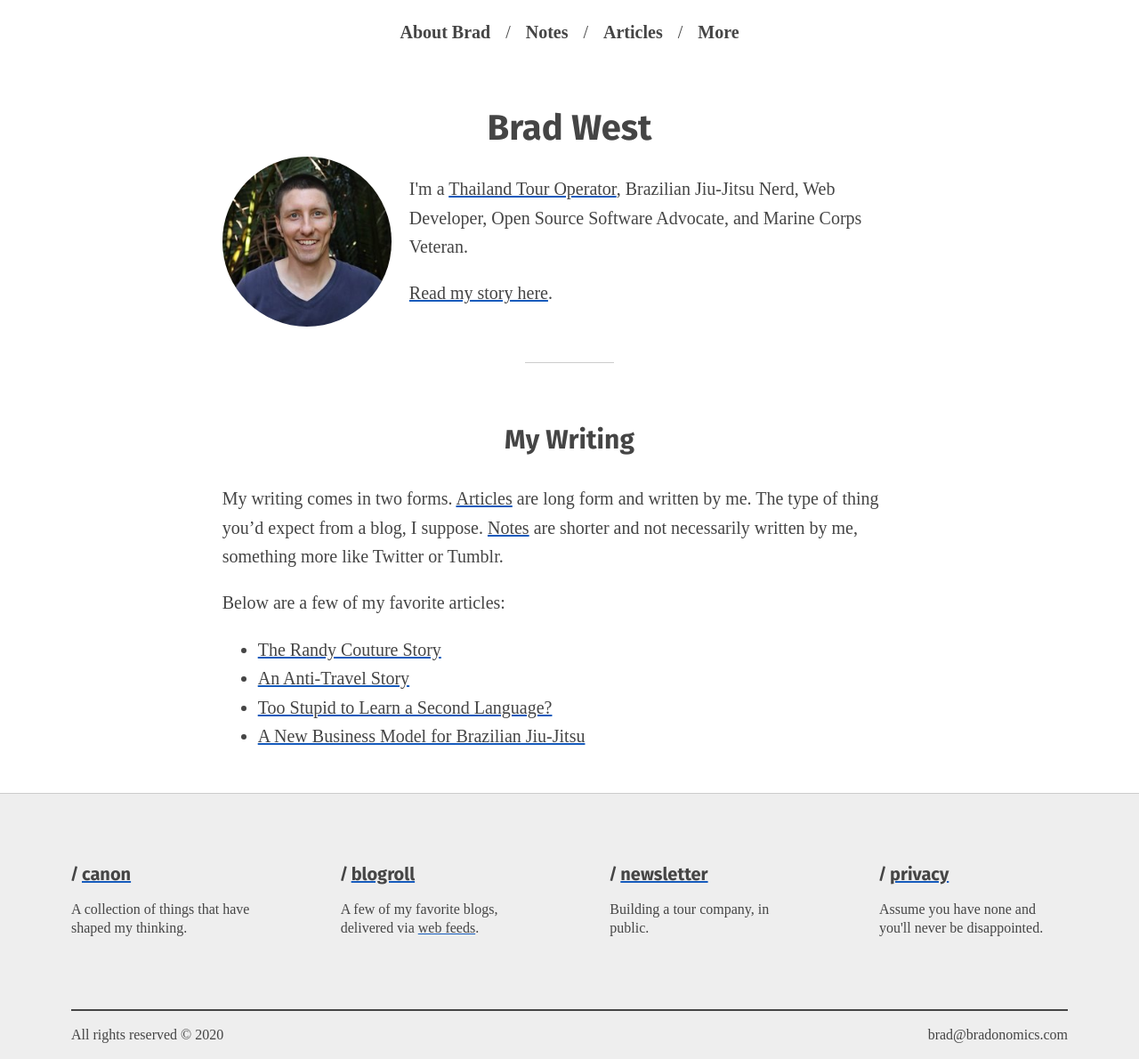
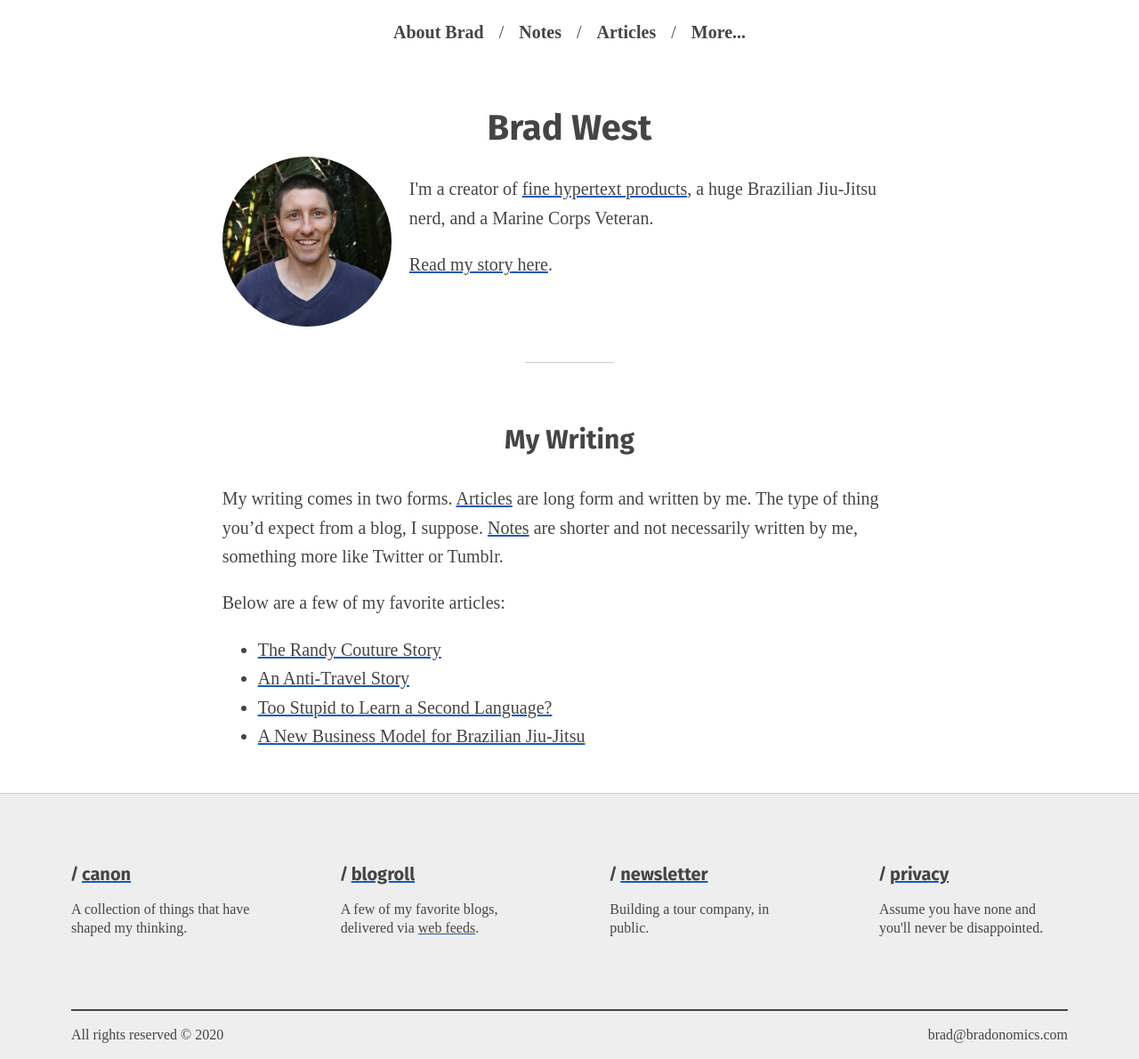
Before and after one commit to bradonomics/bradonomics.com, a Jekyll site: the page built from _pages/index.md, in a window 1280 px wide. Shown: the whole page at 89% size. Built offline with Jekyll 4.4.1, drawn with Linux system fonts in a browser that asks for light colours.

Commit message:
Remove Thailand ETC and add WebNiyom intro on homepage

```diff
--- a/_layouts/default.html
+++ b/_layouts/default.html
@@ -45,7 +45,7 @@
       {% for link in site.data.navigation %}
         <a {% if page.url == link.url %}class="active" {% endif %}href="{{ link.url | absolute_url }}">{{ link.title }}</a> /
       {% endfor %}
-      <a href="#footer-nav">More</a>
+      <a href="#footer-nav">More...</a>
     </nav>
 
     {% if page.url == '/' %}<h1 class="site-title">Brad West</h1>{% endif %}
--- a/_pages/index.md
+++ b/_pages/index.md
@@ -12,10 +12,10 @@ permalink: /
   </div>
 
   <div class="home-intro">
-    <p>I'm a <a href="https://thailandetcetera.com/">Thailand Tour Operator</a>, Brazilian Jiu-Jitsu Nerd, Web Developer, Open Source Software Advocate, and Marine Corps Veteran.</p>
     {% comment %}
-      <p>I'm a <a href="https://thailandetcetera.com/">Thailand tour operator</a>, Brazilian Jiu-Jitsu nerd, creator of fine hypertext products, and Marine Corps Veteran.</p>
+      <p>I'm a <a href="https://webniyom.com/">Web Developer</a>, Brazilian Jiu-Jitsu Nerd, Web Developer, Open Source Software Advocate, and Marine Corps Veteran.</p>
     {% endcomment %}
+    <p>I'm a creator of <a href="https://webniyom.com/">fine hypertext products</a>, a huge Brazilian Jiu-Jitsu nerd, and a Marine Corps Veteran.</p>
 
     <a href="{{ '/about/' | absolute_url }}">Read my story here</a>.
 
```
